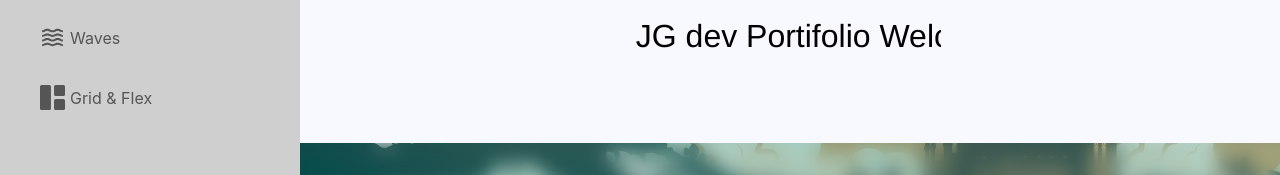
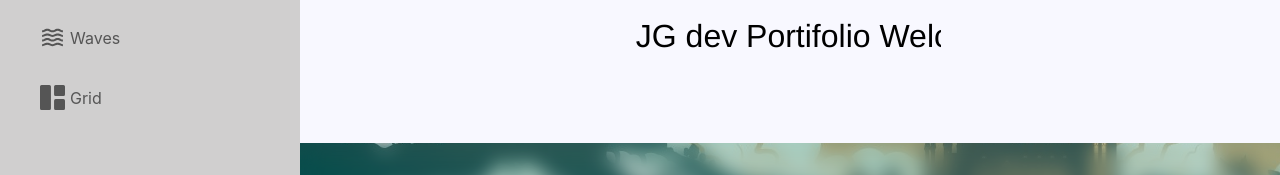
Before and after one commit to jgcarlosfranca/painel-template-generic, a React (Create React App) app: page / in a window 1280 px wide. Shown: the part 409-584 px from the top of the page. Built offline with nearby package versions, Linux system fonts and the light colour scheme.

Commit message:
just grid

```diff
--- a/src/Components/Sidebar/index.jsx
+++ b/src/Components/Sidebar/index.jsx
@@ -42,10 +42,10 @@ export default function Sidebar() {
                 Waves
               </li>
             </Link>
-            <Link to="/gridFlex" className="link">
+            <Link to="/grid" className="link">
               <li className="sidebarListItem active">
                 <BsFillGrid1X2Fill className="sidebarIcon" />
-                Grid & Flex
+                Grid
               </li>
             </Link>
           </ul>
```
